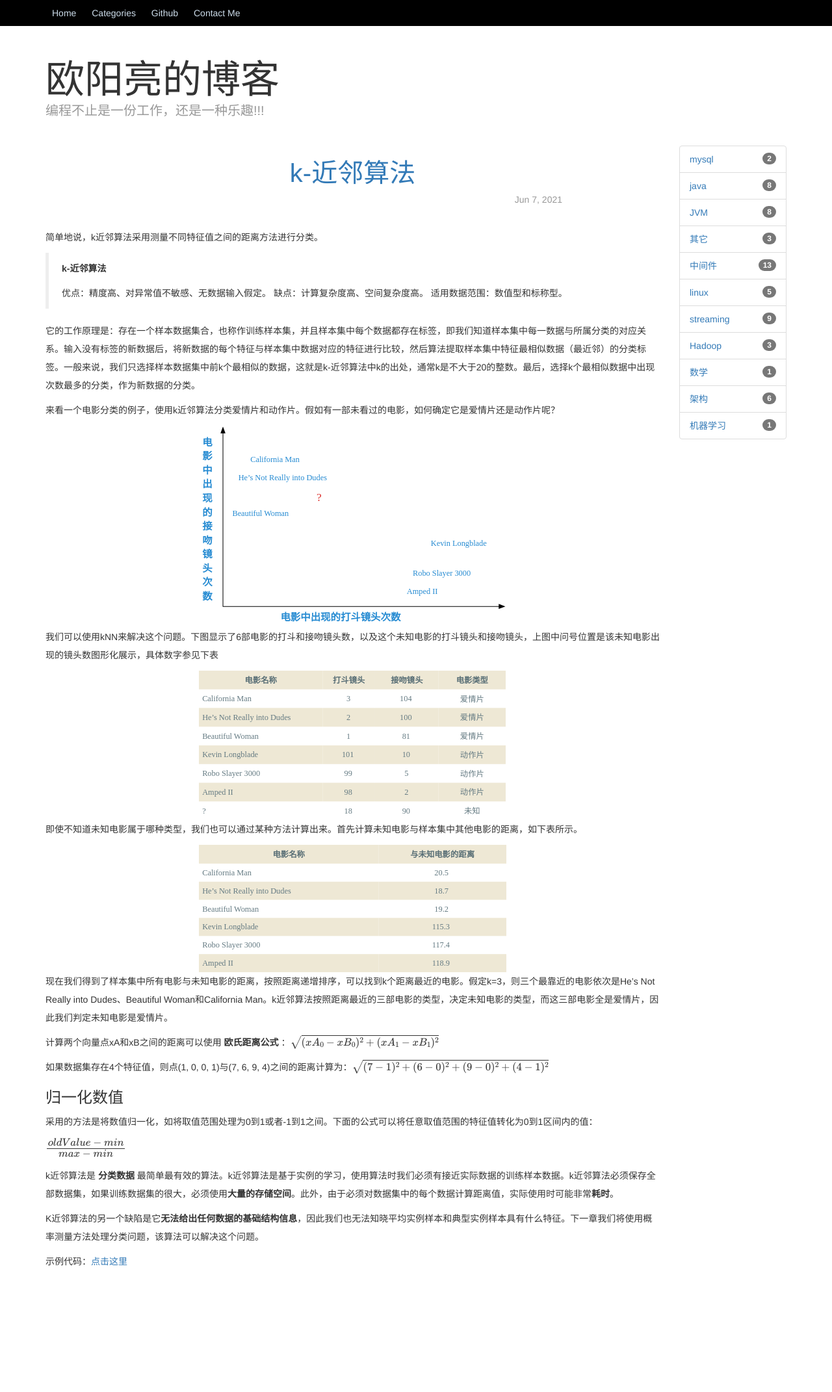
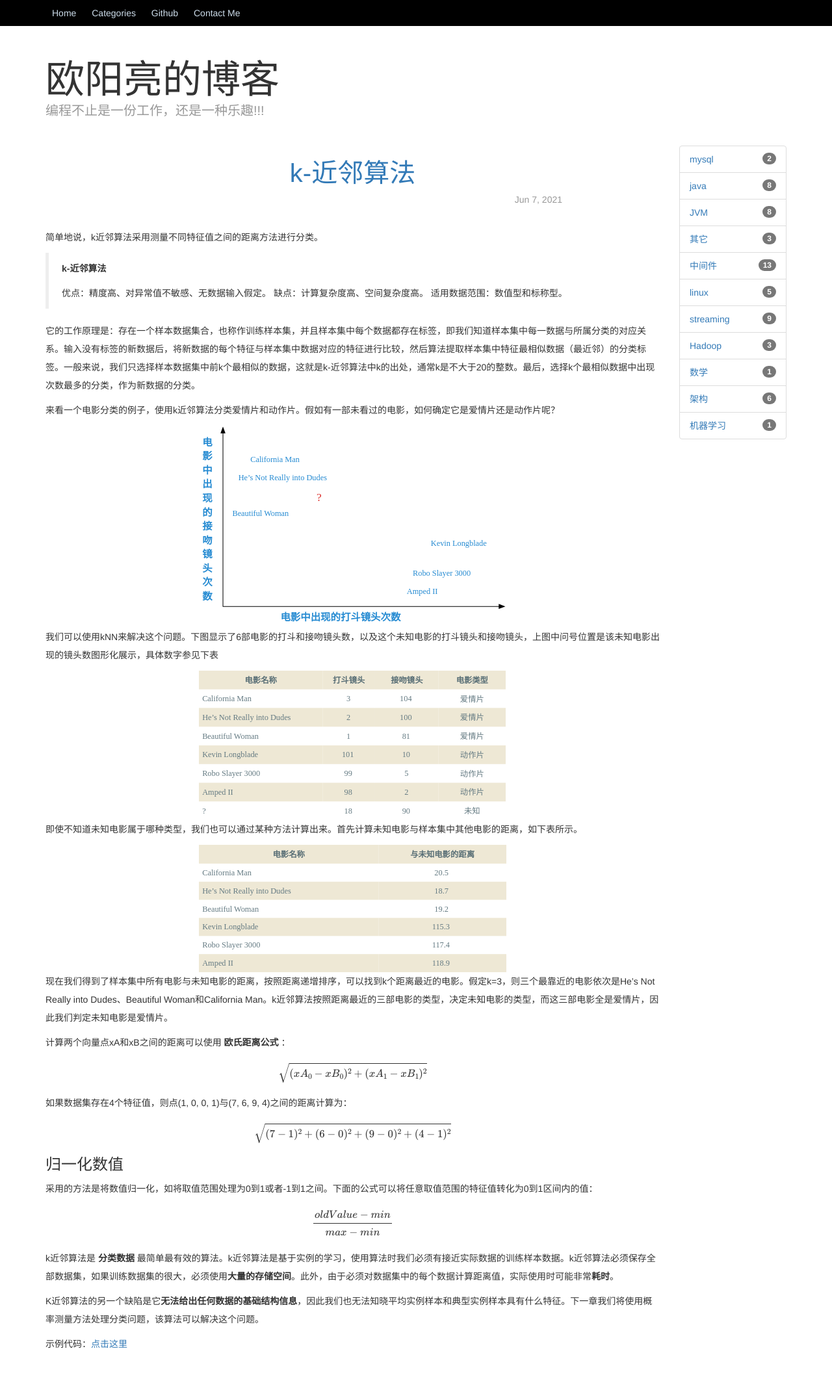
Before and after one commit to OuYangLiang/ouyangliang.github.io, a Jekyll site: the page built from _posts/2021-06-07-k-近邻算法.md, in a window 1280 px wide. Shown: the whole page at 65% size. Built offline with Jekyll 4.4.1, drawn with Linux system fonts in a browser that asks for light colours; formulas are drawn with MathJax 3; before the commit the page ends 2015 px from its top, so only the background shows below that.

Commit message:
调整数学公式

```diff
--- a/_layouts/default.html
+++ b/_layouts/default.html
@@ -31,7 +31,7 @@
               tex2jax: {
                 skipTags: ['script', 'noscript', 'style', 'textarea', 'pre', 'code'],
                 inlineMath: [['$','$']],
-                displayMath: [ ["$$","$$"] ]
+                displayMath:  [ ['$$','$$'], ["\\[","\\]"] ]
               }
             });
         </script>
--- a/_posts/2021-06-07-k-近邻算法.md
+++ b/_posts/2021-06-07-k-近邻算法.md
@@ -31,15 +31,15 @@ commentId: 2021-06-07
 
 现在我们得到了样本集中所有电影与未知电影的距离，按照距离递增排序，可以找到k个距离最近的电影。假定k=3，则三个最靠近的电影依次是He’s Not Really into Dudes、Beautiful Woman和California Man。k近邻算法按照距离最近的三部电影的类型，决定未知电影的类型，而这三部电影全是爱情片，因此我们判定未知电影是爱情片。
 
-计算两个向量点xA和xB之间的距离可以使用 **欧氏距离公式** ：$\sqrt[]{(xA_0-xB_0)^2+(xA_1-xB_1)^2}$
+计算两个向量点xA和xB之间的距离可以使用 **欧氏距离公式** ：\\[ \sqrt[]{(xA_0-xB_0)^2+(xA_1-xB_1)^2} \\]
 
-如果数据集存在4个特征值，则点(1, 0, 0, 1)与(7, 6, 9, 4)之间的距离计算为：$\sqrt[]{(7-1)^2+(6-0)^2+(9-0)^2+(4-1)^2}$
+如果数据集存在4个特征值，则点(1, 0, 0, 1)与(7, 6, 9, 4)之间的距离计算为：\\[ \sqrt[]{(7-1)^2+(6-0)^2+(9-0)^2+(4-1)^2} \\]
 
 ### 归一化数值
 
 采用的方法是将数值归一化，如将取值范围处理为0到1或者-1到1之间。下面的公式可以将任意取值范围的特征值转化为0到1区间内的值：
 
-$\cfrac{oldValue-min}{max-min}$
+\\[ \cfrac{oldValue-min}{max-min} \\]
 
 k近邻算法是 **分类数据** 最简单最有效的算法。k近邻算法是基于实例的学习，使用算法时我们必须有接近实际数据的训练样本数据。k近邻算法必须保存全部数据集，如果训练数据集的很大，必须使用**大量的存储空间**。此外，由于必须对数据集中的每个数据计算距离值，实际使用时可能非常**耗时**。
 
```
